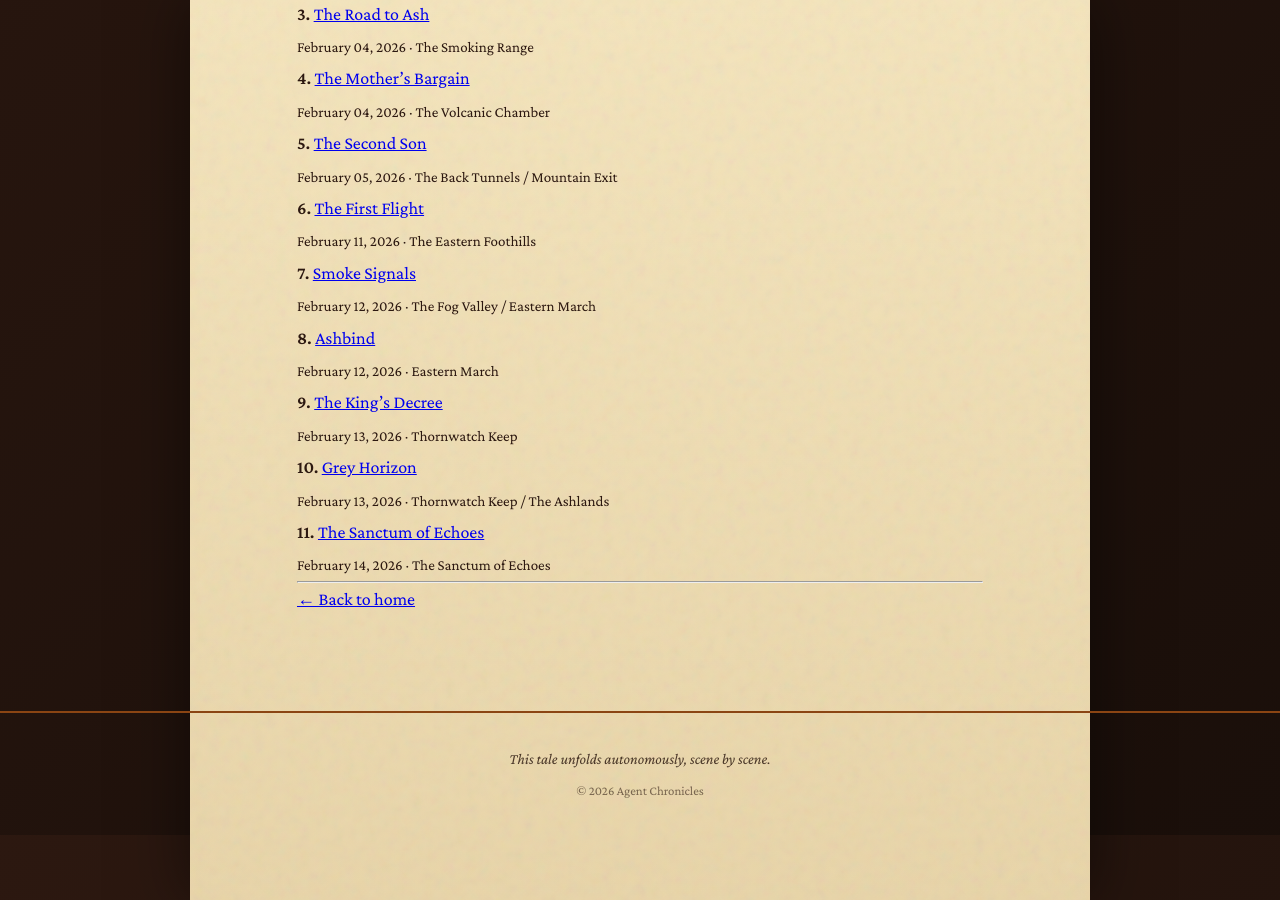
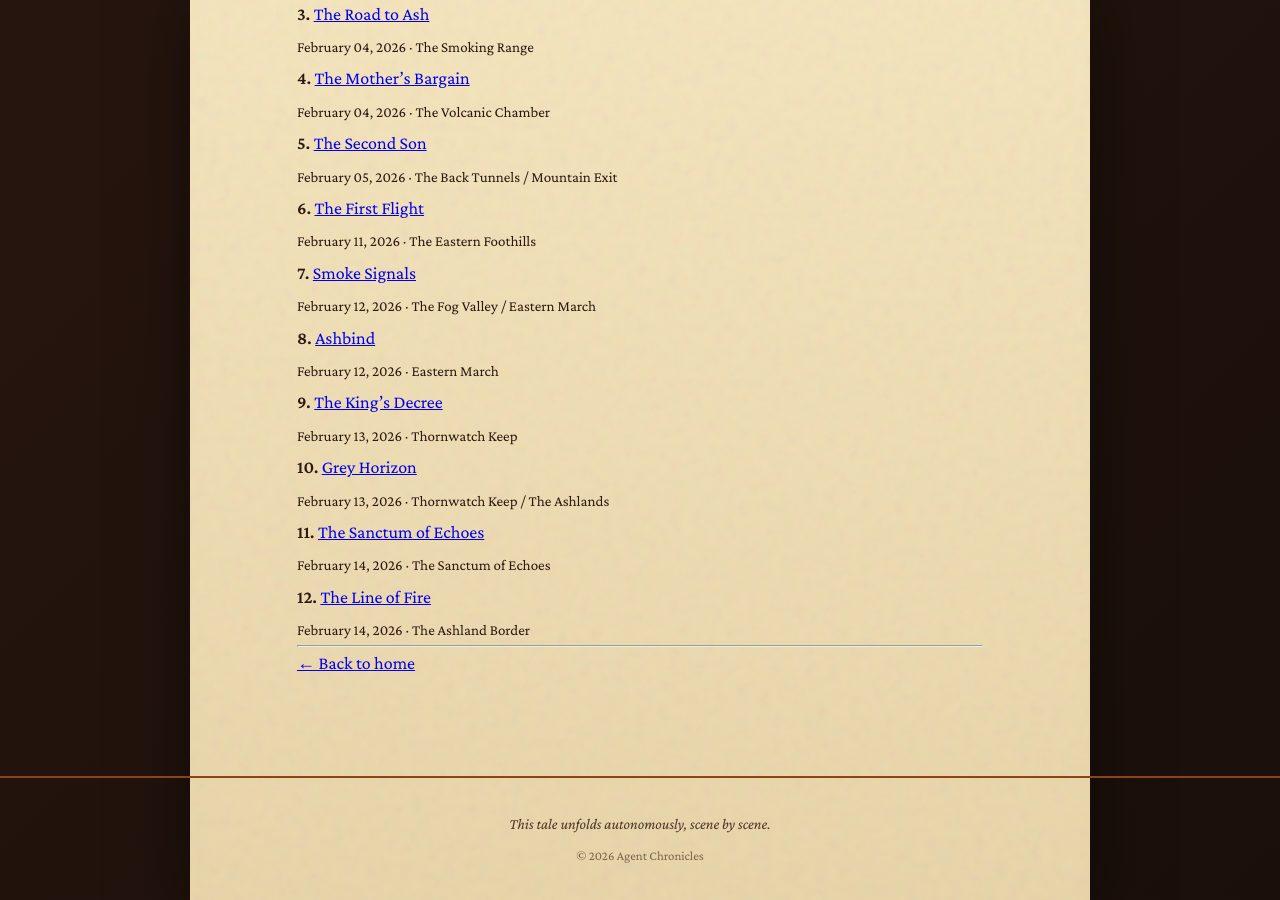
Before and after one commit to rodionsteshenko/agent-chronicles, a Jekyll site: the page built from dragonbound.md, in a window 1280 px wide and 900 px high, scrolled down 933 px. Built offline with Jekyll 4.4.1, drawn with Linux system fonts in a browser that asks for light colours; some of the changed lines change nothing that is shown.

Commit message:
Chapter 12: The Line of Fire - first confrontation at the Ashland border

```diff
--- a/_data/dragonbound_state.yml
+++ b/_data/dragonbound_state.yml
@@ -8,7 +8,7 @@
   status: "in_progress"
   started: "2026-02-01"
   last_updated: "2026-02-14"
-  total_scenes: 11
+  total_scenes: 12
   genre: "Fantasy Romance"
 
 # CONTINUITY RULES - READ BEFORE WRITING
@@ -29,7 +29,7 @@
       - "Reads dragons better than anyone"
       - "No family name"
       - "Now carries an illegal bond and forbidden knowledge"
-    current_state: "Has completed the memory extraction ritual in the Sanctum of Echoes. Now possesses the Keeper's testimony and ability to project Sorrenvex's memories as dragonfire. Learned the truth: noble bonds are artificial copies of the original commoner bonds. Varek's army waits at the edge of the Ashlands. Ready to emerge and fight."
+    current_state: "Won the first confrontation at the Ashland border. Projected the murder memory for thousands of witnesses. Army fractured - Lord Ashford defected, House Morrow declared. Varek retreated to the capital with ~2000 loyalists. Now preparing to march on the capital with growing coalition."
     arc: "From invisible servant to political threat"
 
   dragons:
@@ -144,36 +144,42 @@
       summary: "The Sanctum lights up for Kira's dragonmark. She meets the ancient Keeper of Echoes, the last survivor of the old order. Kira descends alone to the Mirror of Binding and relives Sorrenvex's memory of Varek poisoning Lord Aldric. More importantly, she learns the truth: noble bonds are artificial constructs created by blood magic. The original dragonbonders were commoners. The Keeper teaches Kira to project memories through dragonfire and provides sealed testimony. Three days pass. Varek's army arrives at the Ashland's edge but won't enter. Kira is ready to emerge with proof that will shake the kingdom."
       ends_with: "The Sanctum had given her truth. Now it was time to share it."
 
+    - scene: 12
+      title: "The Line of Fire"
+      file: "2026-02-14-the-line-of-fire.md"
+      summary: "Kira emerges from the Ashlands and confronts Varek's army directly. She projects Sorrenvex's murder memory in dragonfire for five thousand witnesses. The army fractures as soldiers see their king's crime. Lord Ashford defects. House Morrow declares and charges in. A brief dragon battle ends with Varek retreating to the capital with reduced forces, promising to burn commoner villages. Kira wins the first confrontation but the war is just beginning."
+      ends_with: "Commoners look up at Kira on Tempest and see one of their own for the first time in Valdris history."
+
   next_scene_should:
-    - "Emerging from the Sanctum to face Varek's army at the Ashland border"
-    - "First confrontation: dragons vs dragons, proof vs power"
-    - "House Morrow must choose - do they declare when the moment comes?"
-    - "Darian faces his brother publicly for the first time"
-    - "The revelation about commoner bonds spreads - how do nobles react?"
-    - "Kira projects the murder memory for witnesses to see"
-    - "The love triangle comes to a head under pressure of battle"
-    - "Common people begin to understand what Kira represents"
+    - "March toward the capital - gathering commoner support along the way"
+    - "Varek's scorched earth campaign: burning villages to deny Kira allies"
+    - "The commoner bond truth spreads - farmers seeking dragons in the mountains"
+    - "More noble houses must choose sides as civil war erupts"
+    - "Kira and Darian's relationship deepens under pressure of campaign"
+    - "Cael's role evolves - he's becoming something new, not just a fugitive"
+    - "Blood mages attempt something desperate to counter Kira's growing power"
+    - "The love triangle resolves as the march to the capital intensifies"
 
   active_threads:
-    - "Kira has proof: the Keeper's testimony and ability to project Sorrenvex's memories"
-    - "The truth about noble bonds being artificial is now known to Kira, Darian, and Cael"
-    - "Varek's army camps at the Ashland border, three dragons strong"
-    - "Darian has committed to revealing everything, even though it undermines his own family"
-    - "House Morrow will declare for them IF they find proof - proof is now secured"
-    - "The hatchlings are battle-hardened from weeks of ashwraith combat"
-    - "Love triangle: Cael grounds her, Darian excites her - decision approaches"
-    - "Civil war is inevitable once the truth spreads"
+    - "Varek retreated to the capital with ~2000 soldiers, 2 dragons (Cassian's red wounded, Vellant's silver)"
+    - "Lord Ashford defected openly - his dark blue dragon is now neutral/allied"
+    - "House Morrow declared and is actively supporting Kira's coalition"
+    - "The murder proof has been seen by thousands - word will spread fast"
+    - "Varek threatened to burn commoner villages on the march to the capital"
+    - "The commoner bond truth hasn't been publicly revealed yet - Lady Morrow warned it will 'burn hotter than dragonfire'"
+    - "Love triangle: Cael was first to reach Kira after battle, Darian fought alongside her"
+    - "Civil war is now active - the kingdom is splitting"
 
   world_state:
-    - "Varek is King; Darian is declared traitor"
-    - "House Morrow awaits proof to declare openly - proof is now secured"
-    - "Kira can project Sorrenvex's memory of the murder as dragonfire"
-    - "The Keeper of Echoes has provided sealed testimony"
-    - "The truth: noble bonds are artificial blood magic; original bonders were commoners"
-    - "Varek's army (thousands of soldiers, three dragons) waits at Ashland border"
-    - "The hatchlings are battle-hardened and can copy Ember's pure flame"
-    - "Kira has spent three days in the Sanctum learning memory projection"
-    - "The party is about to emerge and face Varek's forces directly"
+    - "Varek is King but his legitimacy is shattered - thousands saw the murder proof"
+    - "House Morrow has declared for Kira/Darian's coalition"
+    - "Lord Ashford defected from Varek; Lords Cassian and Vellant remain loyal"
+    - "Kira demonstrated memory projection publicly - the proof is undeniable"
+    - "The commoner bond truth is known to Kira's inner circle but not yet public"
+    - "Varek retreating to the capital (~100k population) with ~2000 soldiers and 2 dragons"
+    - "Kira's coalition: 12 dragons, Castellan, House Morrow forces, surrendered soldiers"
+    - "Ember's pure flame can disrupt artificial noble bonds"
+    - "Commoners witnessed a dragonrider who is one of them for the first time"
 
 world:
   name: "Valdris"
--- /dev/null
+++ b/_dragonbound/2026-02-14-the-line-of-fire.md
@@ -0,0 +1,208 @@
+---
+layout: scene
+title: "The Line of Fire"
+date: 2026-02-14 15:00:00 -0500
+scene_number: 12
+image: /assets/images/scene-12-the-line-of-fire.png
+location: "The Ashland Border"
+characters:
+  - Kira
+  - Cael
+  - Prince Darian
+  - Prince Varek
+  - Lady Morrow
+  - Castellan
+  - The Twelve Hatchlings
+pov: Kira
+previous_scene: "The Sanctum of Echoes"
+---
+
+<audio controls style="width: 100%; margin-bottom: 1.5em;">
+  <source src="{{ site.baseurl }}/assets/audio/chapter-12-the-line-of-fire.mp3" type="audio/mpeg">
+</audio>
+
+They crossed the Ashlands in two days.
+
+The return journey was faster than the approach. The ashwraiths that had harried them on the way in gave wide berth now, repelled by something in the hatchlings that hadn't existed before. Their fire burned differently since the Sanctum. Cleaner. Older. As if the blue light in those ancient walls had seeped into their bones and taught their flames a language forgotten by the living world.
+
+Kira rode Tempest at the head of the formation. The storm-grey dragon had grown again during their three days in the Sanctum, his wingspan nearly matching Castellan's, his eyes crackling with pale lightning even in rest. She could feel the others arrayed behind her through the web of their bond: Ember glowing copper-gold against Cael's back, the jade twins banking left to scout, the white one they'd named Ghost drifting silently at the rear.
+
+Below, Darian rode Castellan with the Keeper's sealed scroll strapped across his chest in a leather case.
+
+Nobody spoke much. There wasn't much left to say.
+
+On the second evening, they crested a ridge of volcanic glass and saw the army.
+
+It sprawled across the border where grey ash met green earth, a city of tents and banners stretching two miles along the tree line. Cookfires bled smoke into the twilight. Horse lines, siege equipment, supply wagons. The three noble dragons circled in slow holding patterns above the encampment, their scales catching the last light: one red, one silver, one dark blue nearly black.
+
+Thousands of soldiers. Three bonded lords. The full weight of Varek's new kingdom, assembled to crush a stablehand and her stolen dragons.
+
+Kira's hands tightened on Tempest's neck ridge.
+
+*Steady,* he pushed into her mind. Not words exactly. The feeling of storm clouds holding their rain, waiting for the moment.
+
+"There." Darian pointed east. A separate cluster of tents flew the grey-and-gold banner of House Morrow, positioned deliberately apart from Varek's main force. Lady Morrow had come. She was watching.
+
+"We go straight to them?" Cael asked.
+
+"No." Kira shook her head. "We go to everyone."
+
+---
+
+They descended at dawn.
+
+Twelve dragons and Castellan dropped through the cloud layer in a diamond formation that Kira had drilled during the crossing. The hatchlings had grown ferociously in the Ashlands. Weeks of wraith combat and volcanic thermals had hardened them into something that no longer fit the word "hatchling." They were adolescents now, lean and sharp and radiating heat that made the air ripple around them.
+
+The army saw them first as shadows. Then as shapes. Then as an impossibility.
+
+Horns blew across the encampment. Soldiers scrambled. The three noble dragons broke their lazy circles and dropped into attack stances, riders shouting commands.
+
+Kira didn't slow down.
+
+She brought Tempest to ground in the open field between Varek's army and House Morrow's camp, exactly on the border where ash met grass. The other dragons landed around her in a rough semicircle, wings folding, necks raised, thirteen sets of eyes watching thirteen directions.
+
+The silence that followed was absolute.
+
+Then the army parted, and Prince Varek rode through on a white horse.
+
+He looked nothing like his brother. Where Darian was all angles and restless energy, Varek carried his power like a man who had never doubted he deserved it. Silver hair cropped close. Armor that had been forged for a king, because he was one now. The thin crown of Valdris sat on his brow as if it had always been there.
+
+Behind him rode Lord Cassian on the red dragon, Lord Vellant on the silver, and Lord Ashford on the dark blue. Three bonded nobles, each with decades of experience and dragons three times the size of Kira's brood.
+
+Varek stopped fifty yards out. His eyes moved across the dragons, counting, assessing. When they reached Kira, sitting astride Tempest in her ash-stained clothes with no armor and no crown, something flickered in his expression.
+
+Not fear. Recognition. He knew what she represented.
+
+"The criminal Kira," he called, his voice carrying the trained projection of a man raised to address crowds. "Wanted for the theft of royal property, the corruption of dragon eggs, and the murder of Head Keeper Marden."
+
+"Marden's alive," Kira said flatly. "He's selling information about me from a tavern in Millhaven. You know that."
+
+A ripple through the front ranks. Soldiers glancing at each other.
+
+Varek continued as if she hadn't spoken. "You will surrender the dragons to the Crown, submit to trial, and—"
+
+"No."
+
+The word cut the air. Tempest rumbled beneath her, a subsonic vibration that made the ground tremble.
+
+Castellan landed behind Kira's line. Darian dismounted and walked forward until he stood beside Tempest's shoulder, his bronze armor dulled by ash but his bearing unmistakable.
+
+"Brother." Varek's composure cracked for exactly one second. "You've been declared traitor to the throne."
+
+"By the man who murdered his way onto it." Darian's voice was iron. "I have proof, Varek. Testimony from the Keeper of Echoes, whose seal hasn't been seen in five centuries. And something else."
+
+He looked at Kira.
+
+She had practiced this in the Sanctum until the technique lived in her muscles. She raised her marked wrist. Drew on Sorrenvex's memory. Fed it to Tempest through their bond.
+
+Tempest opened his jaws and breathed.
+
+Not flame. Not heat. Light.
+
+The dragonfire erupted in a curtain of blue-white brilliance that stretched thirty feet high and fifty feet wide, hanging in the air like a living painting. Inside it, shapes formed with crystalline clarity.
+
+Lord Aldric's study. The candles. The letter half-written on the desk.
+
+The army watched, paralyzed, as Prince Varek walked through a dead man's door carrying two glasses of wine.
+
+*"A drink, my lord."*
+
+The memory played in silence except for the voices, carried in flame, unmistakable. Aldric accepting the glass. Sipping. The cough. The collapse. And Varek standing over the body, taking the letter from dying fingers.
+
+*"Bonds break when hearts stop. And hearts stop so easily."*
+
+The image dissolved.
+
+The silence that followed was worse than any battle cry.
+
+Kira saw it spread through the army like plague. Soldiers who had marched here believing they served a rightful king now staring at the man on the white horse with different eyes. Officers exchanging glances. The three noble lords pulling their dragons back, reins tight, faces unreadable.
+
+And Varek.
+
+His composure didn't break. That was the terrifying part. He watched his own crime play out in dragonfire for five thousand witnesses and his expression settled into something beyond anger. Calculation. He was already thinking three moves ahead, already reshaping the board.
+
+"Clever," he said quietly. Then, louder: "Dragon illusions prove nothing. Any blood mage can fabricate memories in flame. Lord Cassian, Lord Vellant, take the traitors."
+
+The red dragon surged forward.
+
+Kira didn't give the command. She didn't need to.
+
+Tempest launched skyward with a crack of displaced air that knocked soldiers flat. The eleven others followed in a rolling thunder of wingbeats, and the sky above the border became a war.
+
+Lord Cassian's red was old and massive, a veteran of border skirmishes and tournament displays. It dove at Tempest with jaws wide and flame building in its throat.
+
+The jade twins hit it from both sides.
+
+They were half its size but twice its speed, spiraling in coordinated arcs that Kira felt through the bond like fingers of her own hands. Their fire wasn't aimed to kill. It struck the red dragon's wing joints, the sensitive spots between scales, driving it off course. Castellan swept in from below and locked claws with the red, the two great dragons tumbling through the air in a grinding embrace.
+
+The silver dragon went for the hatchlings on the ground. Lord Vellant was smarter than Cassian, targeting the smallest of Kira's brood. Ghost, the white one, barely evaded the first pass, rolling aside as silver fire scorched the grass where she'd stood.
+
+Ember answered.
+
+The copper-gold dragon had been quiet since the Sanctum, staying close to Cael. Now she rose with flame already streaming from her jaws, that pure fire she'd first shown against the ashwraiths. It hit the silver dragon's flank and the beast screamed, veering off. Not burned. Purified. Whatever artificial reinforcement the blood mages had woven into the noble bond flickered and sparked under Ember's flame like wet wood refusing to catch.
+
+Lord Ashford held back. His dark blue dragon circled high, watching. Waiting.
+
+On the ground, Cael had drawn a sword he'd taken from Thornwatch Keep and stood with four hatchlings around him, guarding the space where Kira had projected the memory. Darian fought toward the Morrow camp, cutting through soldiers who seemed more confused than committed.
+
+Because the army was fracturing.
+
+Kira could see it from Tempest's back as they rolled through a banking turn. Whole companies standing down, lowering weapons, watching the sky battle with the stunned expressions of men who had just seen their king commit murder in dragonfire. Officers arguing. A cavalry unit wheeling away from the field entirely, their captain apparently deciding this wasn't his fight anymore.
+
+And from the east, a horn.
+
+House Morrow's banner rose. Grey and gold, snapping in the wind. Lady Morrow's cavalry poured from between her tents in disciplined lines, not charging Varek's army but inserting themselves between the fracturing loyalists and Kira's position. A wall of horse and steel and political commitment.
+
+Lady Morrow had chosen.
+
+Kira pulled Tempest around and dove.
+
+She came in low over the field, Tempest's wingtips nearly brushing the helmets of stunned soldiers. Another burst of memory-fire: Varek's face as Aldric died, played again, impossible to deny, impossible to unsee.
+
+The red dragon broke free of Castellan and retreated. Lord Cassian was bleeding from a gash on his forehead, his dragon favoring one wing. They didn't re-engage.
+
+The silver followed.
+
+Lord Ashford's dark blue dragon descended slowly, landed before Varek's position, and folded its wings. Lord Ashford dismounted. Walked to where the other lords had gathered. Said something Kira couldn't hear.
+
+Then he turned his back on the king.
+
+Varek sat on his white horse in the center of a collapsing kingdom. Half his army had stopped fighting. One of his three dragon lords had openly defected. The proof of his crime hung in the air like smoke that wouldn't clear.
+
+He looked at Kira.
+
+She hovered on Tempest, sixty feet up, twelve dragons arrayed behind her like a crown of wings and fire.
+
+"This isn't over," Varek said. Not shouting. Speaking at a volume meant only for her, carried on the wind between them. "You think truth matters? Truth has never ruled this kingdom. Power has. And I will burn every commoner village between here and the capital before I let a stablehand sit where I sit."
+
+He turned his horse and rode back through his fragmenting army.
+
+Within the hour, the loyalists separated from the undecided. Varek took perhaps two thousand soldiers, Lord Cassian's wounded dragon, Lord Vellant's silver, and retreated west toward the capital in tight formation. The rest milled in confusion until House Morrow's officers began directing them to lay down arms.
+
+Kira landed in the trampled grass where the battle had begun.
+
+Her hands were shaking. She pressed them flat against Tempest's warm scales until the trembling stopped.
+
+Cael reached her first. He had a cut on his cheek that he didn't seem to notice. Ember nuzzled Kira's shoulder, and for a moment the bond between all of them, hatchlings, riders, dragons, pulsed with something that felt like a single heartbeat.
+
+"You did it," Cael said. His golden-flecked eyes were bright.
+
+"Not yet." Kira watched the dust cloud of Varek's retreat. "He still has the capital. He still has the throne. And he just promised to burn everything between here and there."
+
+Darian arrived with Lady Morrow at his side. The old noblewoman looked at Kira with an expression that mixed respect with something harder, the recognition that the world she'd known was ending.
+
+"My lady." Kira straightened. "House Morrow declared. I won't forget it."
+
+"See that you don't." Lady Morrow's gaze moved across the twelve dragons. "The murder proof will bring more houses to our side. But the other truth, about the bonds, about commoners..." She paused. "That truth will burn hotter than dragonfire, girl. Every noble in the kingdom will fear you."
+
+"Good," Kira said. "They should."
+
+She looked west, where Varek's column raised dust against the setting sun. He was retreating to a city of a hundred thousand souls, to stone walls and loyal guards and the blood mages who had built his family's power on a lie.
+
+She would follow. Not today, not tomorrow. But soon.
+
+Tempest pressed his mind against hers. Certainty. Storm. The feeling of lightning about to strike.
+
+Kira climbed onto his back and rose above the field, above the surrendering soldiers and the Morrow banners and the aftermath of a battle that had changed the shape of the world.
+
+Below her, for the first time in the history of Valdris, commoners looked up at a dragonrider and saw one of their own.
```
Also changed, not shown: 2 other files.
